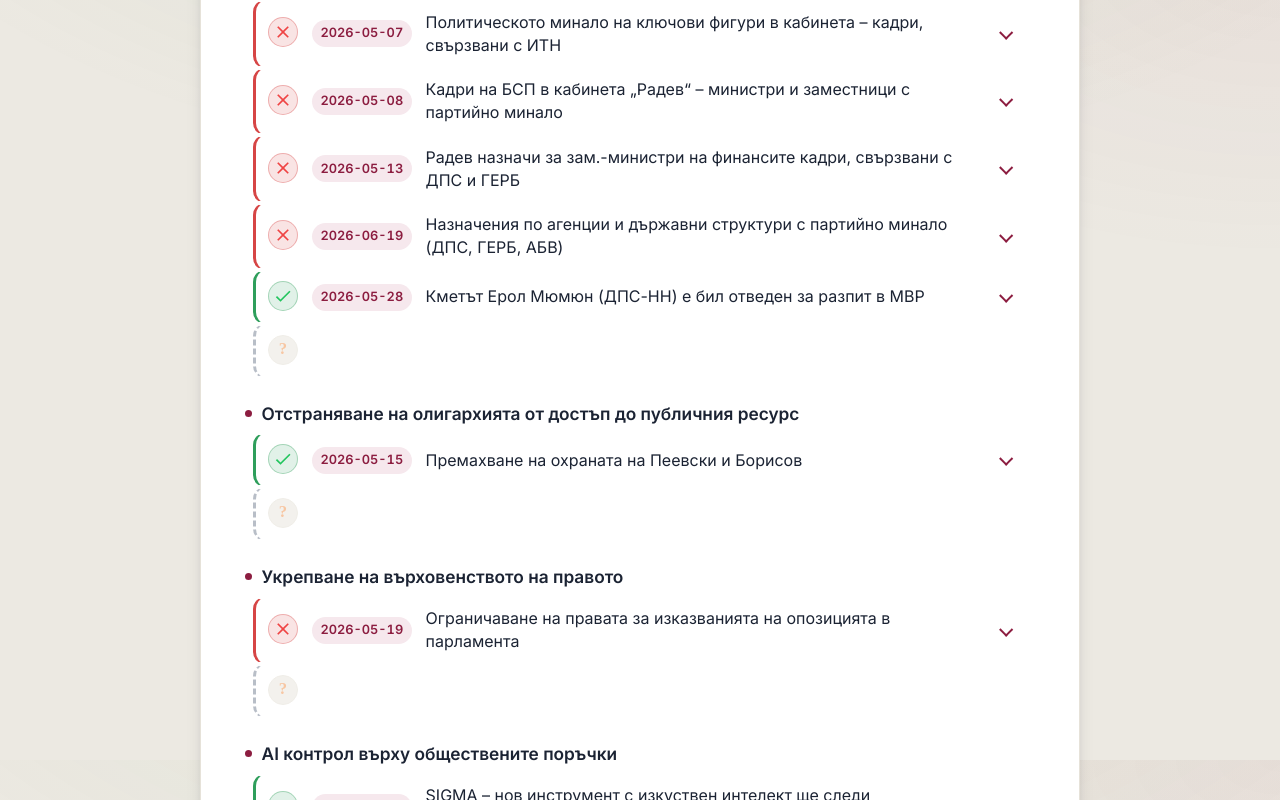
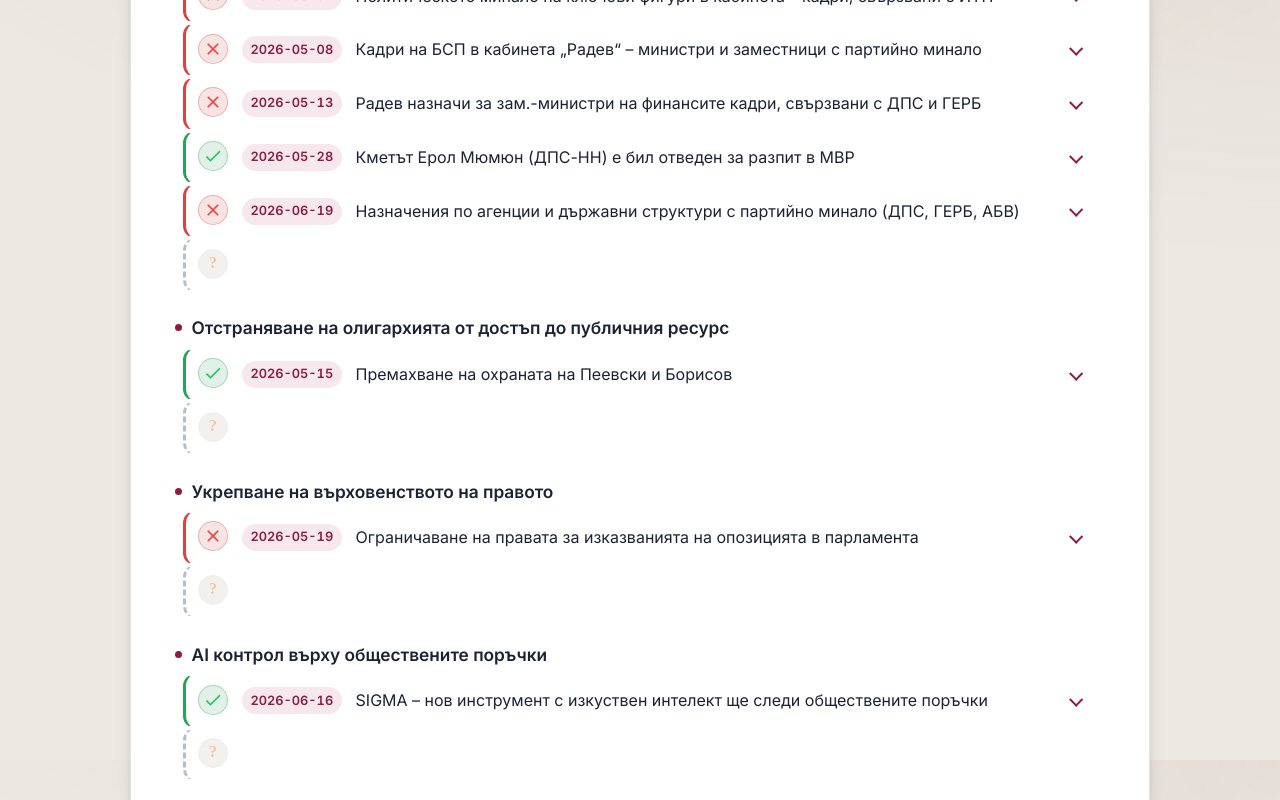
Before and after one commit to MiroJ/chronology-of-promises, an Angular app: page / in a window 1280 px wide. Shown: the part 840-1640 px from the top of the page. Built offline with nearby package versions, Linux system fonts and the light colour scheme.

Commit message:
Sort results chronologically.

```diff
--- a/src/app/app.ts
+++ b/src/app/app.ts
@@ -62,6 +62,16 @@ export class App implements OnInit {
                 }
             }
 
+            const byDate = (a: ResultItem, b: ResultItem) =>
+                String(a.date).localeCompare(String(b.date));
+
+            for (const section of linkedProgramItems) {
+                section.relatedResults.sort(byDate);
+                for (const item of section.items) {
+                    item.relatedResults.sort(byDate);
+                }
+            }
+
             this.programSections.set(linkedProgramItems);
         });
     }
--- a/src/app/program-results/program-results.html
+++ b/src/app/program-results/program-results.html
@@ -9,7 +9,7 @@
         <span class="result-label">
             {{ result.title }}
         </span>
-        @if (result.references.length > 0) {
+        @if (result.description || result.references.length > 0) {
         <button type="button" class="references-toggle" [attr.aria-controls]="referenceListId" [attr.aria-label]="referencesExpanded ? 'Collapse references' : 'Expand references'" [attr.aria-expanded]="referencesExpanded" (click)="$event.stopPropagation(); toggleReferences(referenceListId)">
             <span class="references-toggle-icon text-secondary" [class.is-expanded]="referencesExpanded" aria-hidden="true"></span>
         </button>
--- a/src/styles.scss
+++ b/src/styles.scss
@@ -51,7 +51,7 @@ body {
 
 .container {
     background-color: v.$paper-color;
-    max-width: 880px;
+    max-width: 1020px;
     margin: 28px auto 64px;
     padding: 36px 44px 44px;
     border-radius: v.$radius-lg;
```
